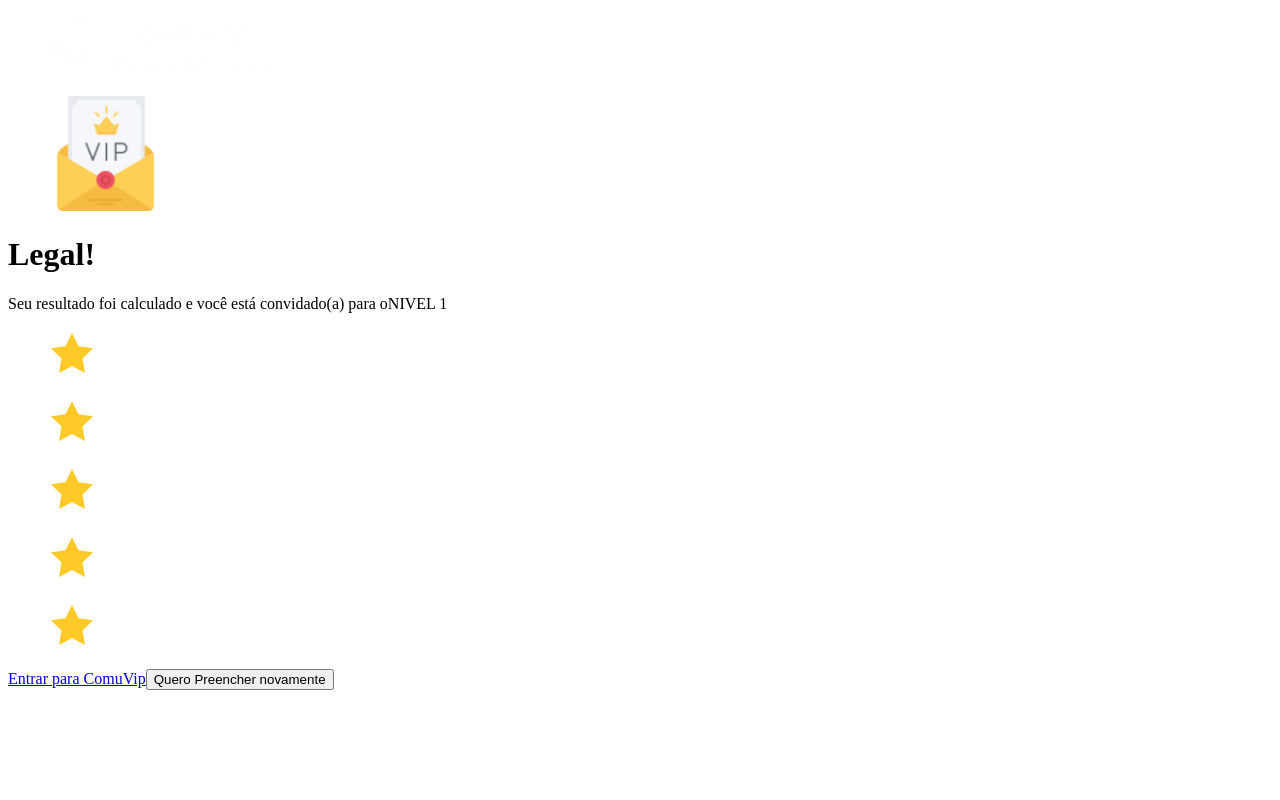
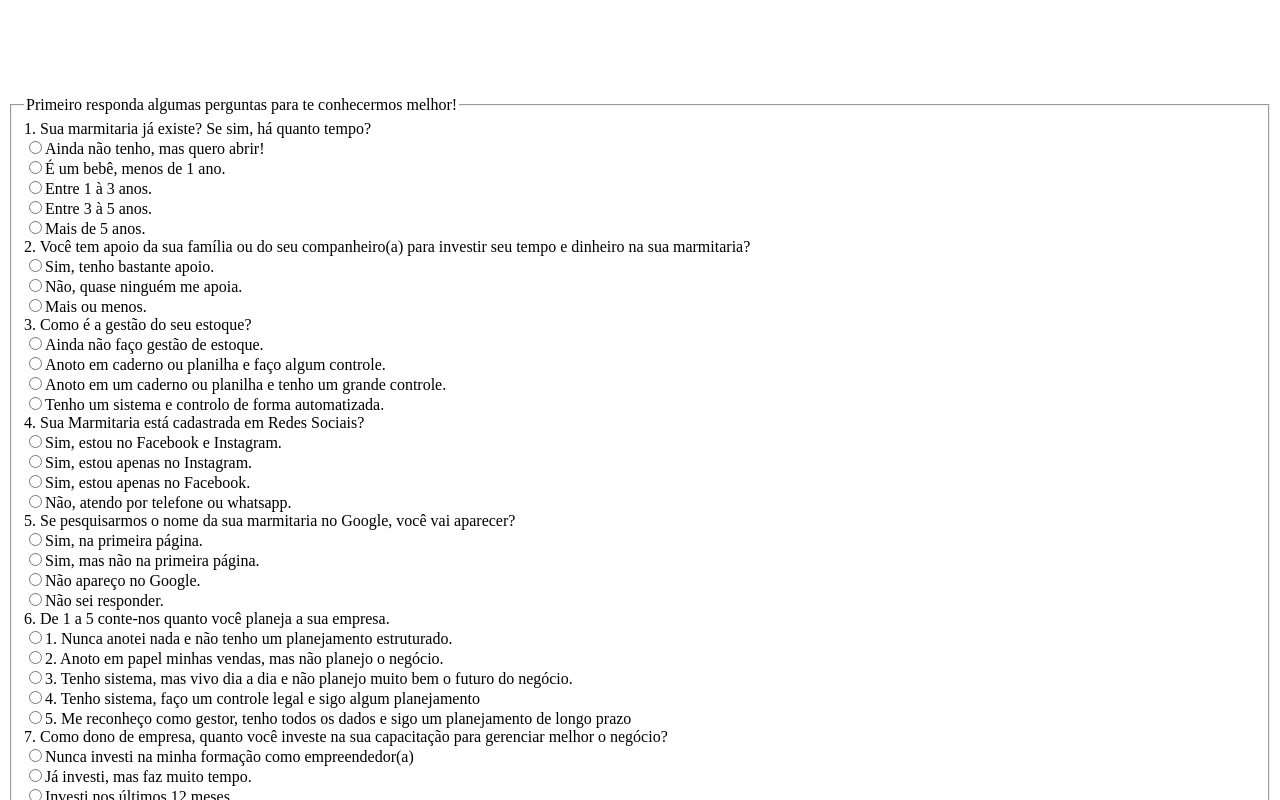
Before and after one commit to JohnVidal77/jornada-marmitaria-form, a Next.js app: page / in a window 1280 px wide. Shown: the top 800 px of the page. Built offline with nearby package versions, Linux system fonts and the light colour scheme.

Commit message:
TODO added

```diff
--- a/src/pages/index.tsx
+++ b/src/pages/index.tsx
@@ -132,7 +132,7 @@ const Home: React.FC = () => {
   );
   const [questionEight, setQuestionEight] = useState('');
   const [questionNine, setQuestionNine] = useState('');
-  const [level, setLevel] = useState(1);
+  const [level, setLevel] = useState(0);
 
   const selectAnswer = (type: string, value: number) => {
     setSelectedAnswer(new Map(selectedAnswer.set(type, value)));
@@ -152,6 +152,8 @@ const Home: React.FC = () => {
     if (result > 33) lvl = 3;
 
     setLevel(lvl);
+
+    // TODO: send email
   };
 
   let link = 'https://go.kiwify.com.br/jklNYdg';
```
